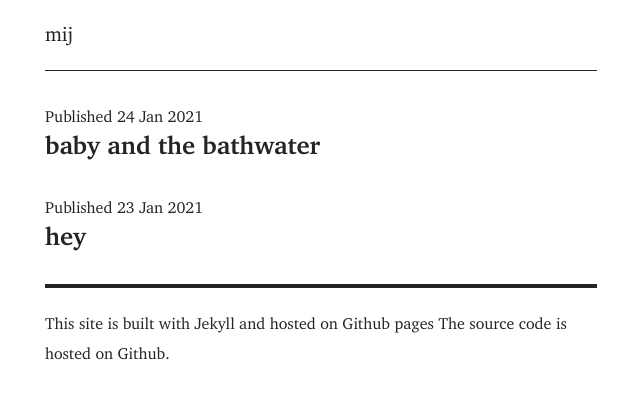
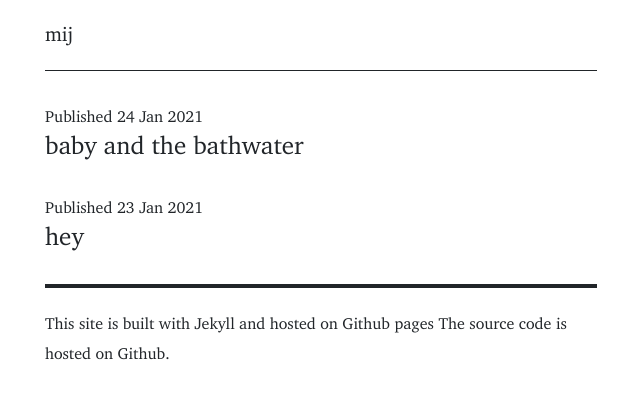
Before and after one commit to muhammadilfaj/mij, a Jekyll site: the page built from index.html, in a window 1280 px wide. Shown: the top 399 px of the page, without its empty margins (319-959 px from the left). Built offline with Jekyll 4.4.1, drawn with Linux system fonts in a browser that asks for light colours.

Commit message:
Update index.html

```diff
--- a/index.html
+++ b/index.html
@@ -7,7 +7,7 @@ title: home
   {% for post in site.posts %}
   <article class="mb-2">
     <time datetime="{{ post.date | date_to_xmlschema }}"><small>Published {{ post.date | date_to_string }}</small></time>
-    <h2>
+    <h2 class="fw-normal">
       <a href="{{ post.url | relative_url }}" class="text-dark">{{ post.title }}</a>
     </h2>
   </article>
```
